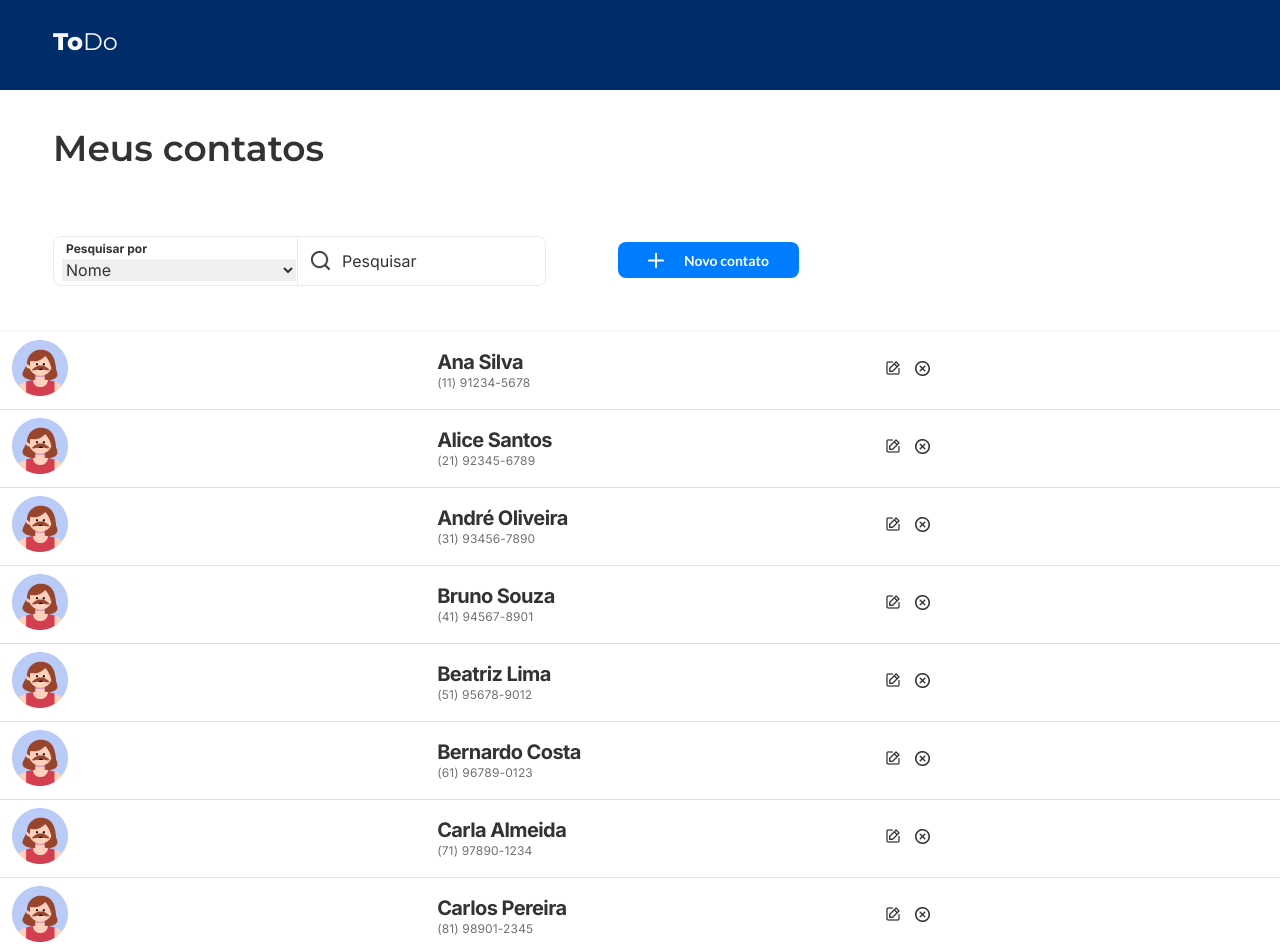
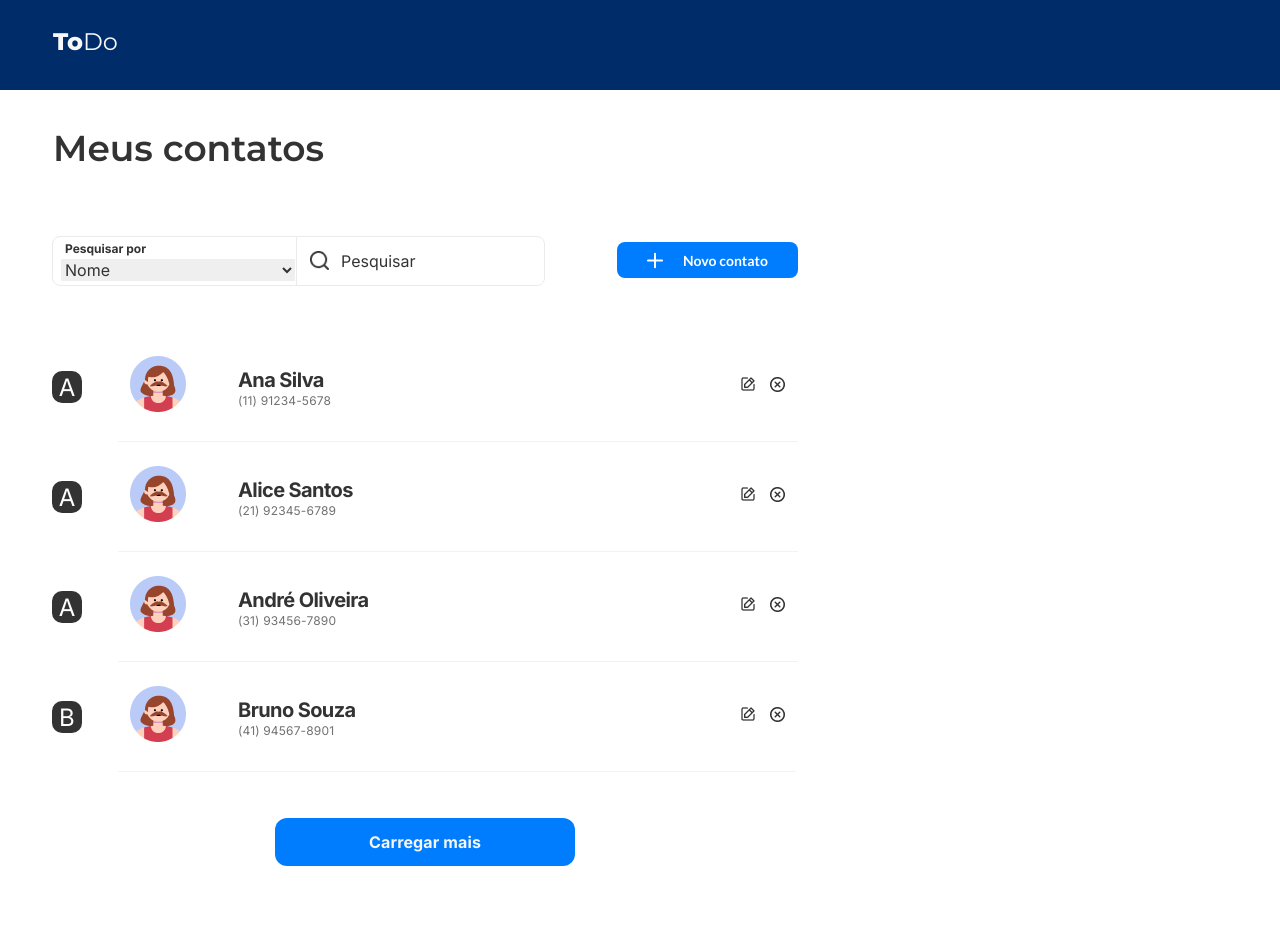
Before and after one commit to fernando-r-costa/contacts, a React (Create React App) app: page / in a window 1280 px wide. Shown: the top 952 px of the page. After the commit the page ends 912 px from the top, so only its background shows below. Built offline with nearby package versions, Linux system fonts and the light colour scheme; data requests are answered from the project's data file.

Commit message:
feat: implement button-more and index letter

```diff
--- a/src/Components/Button/Button.css
+++ b/src/Components/Button/Button.css
@@ -1,4 +1,4 @@
-.search_button_new {
+.table_search_button_new {
     width: 181px;
     height: 36px;
     background-color: #007DFE;
@@ -16,10 +16,28 @@
     align-items: center;
 }
 
-.search_button_new img {
+.table_search_button_new img {
     margin-right: 20px;
 }
 
 button:hover {
     opacity: 80%;
 }
+
+.table_button_more {
+    width: 300px;
+    height: 48px;
+    background-color: #007DFE;
+    border-radius: 12px;
+    border: none;
+    font-family: 'Inter', sans-serif;
+    font-weight: 700;
+    font-size: 16px;
+    letter-spacing: 0.128px;
+    cursor: pointer;
+    color: #F5F5F5;
+    display: inline-flex;
+    justify-content: center;
+    align-items: center;
+    margin: 46px 0;
+}
--- a/src/Components/Button/index.js
+++ b/src/Components/Button/index.js
@@ -3,9 +3,14 @@ import './Button.css';
 const Button = ({props}) => {
     if (props === 'new') {
         return (
-            <button className="search_button_new">
+            <button className="table_search_button_new">
                 <img src='./plus.png' alt=''></img>
                 Novo contato
+            </button>)
+    } else if(props === 'more') {
+        return (
+            <button className="table_button_more">
+                Carregar mais
             </button>)
     }
 }
--- a/src/Components/Search/Search.css
+++ b/src/Components/Search/Search.css
@@ -1,25 +1,25 @@
-.search {
+.table_search {
     border: 1px solid #EBEBEB;
     border-radius: 8px;
-    margin: 0 0 46px 53px;
+    margin: 0 0 46px 0;
     width: 491px;
     height: 48px;
     display: inline-flex;
     justify-content: space-between;
 }
 
-.search select,
-.search input {
+.table_search select,
+.table_search input {
     border: transparent;
 }
 
-.search_options {
+.table_search_options {
     display: inline-flex;
     flex-direction: column;
     width: 242px;
 }
 
-.search_options label {
+.table_search_options label {
     color: #333;
     font-size: 12px;
     font-family: 'Inter', sans-serif;
@@ -28,7 +28,7 @@
     margin: 4px 0 0 12px;
 }
 
-.search_options select {
+.table_search_options select {
     color: #333;
     font-size: 16px;
     font-family: 'Inter', sans-serif;
@@ -37,7 +37,7 @@
     outline: transparent;
 }
 
-.search_text {
+.table_search_text {
     display: flex;
     width: 248px;
     height: 48px;
@@ -47,13 +47,13 @@
     outline: transparent;
 }
 
-.search_text img {
+.table_search_text img {
     width: 20px;
     height: 20px;
     margin-top: 5px;
 }
 
-.search_text input {
+.table_search_text input {
     width: 190px;
     margin-left: 10px;
     color: #333;
@@ -63,7 +63,7 @@
     outline: transparent;
 }
 
-.search_text input::placeholder {
+.table_search_text input::placeholder {
     color: #333;
     font-size: 16px;
     font-family: 'Inter', sans-serif;
--- a/src/Components/Search/index.js
+++ b/src/Components/Search/index.js
@@ -2,15 +2,15 @@ import './Search.css';
 
 const Search = () => {
     return (
-        <div className='search'>
-            <div className='search_options'>
+        <div className='table_search'>
+            <div className='table_search_options'>
                 <label>Pesquisar por</label>
                 <select name='options'>
                     <option value={"Nome"}>Nome</option>
                     <option value={"Telefone"}>Telefone</option>
                 </select>
             </div>
-            <div className='search_text'>
+            <div className='table_search_text'>
                 <img src='./search.png' alt=''></img>
                 <input type='search' placeholder='Pesquisar'></input>
             </div>
--- a/src/Components/Table/Table.css
+++ b/src/Components/Table/Table.css
@@ -1,19 +1,40 @@
+.table {
+    width: 744px;
+    margin-left: 53px;
+    display: flex;
+    flex-direction: column;
+    align-items: center;
+}
+
 .table h2 {
     font-family: 'Montserrat', sans-serif;
     font-weight: 600;
     font-size: 36px;
     color: #333333;
-    margin: 40px 0 46px 53px;
+    margin: 40px 0 46px 0;
     height: 60px;
+    align-self: flex-start;
 }
 
 .table h3 {
+    color: #FFF;
+    text-align: center;
+    font-size: 24px;
+    font-family: 'Inter', sans-serif;
+    background-color: #333333;
+    width: 30px;
+    height: 32px;
+    border-radius: 10px;
+}
+
+.table h4 {
     font-family: 'Inter', sans-serif;
     font-weight: 700;
     font-size: 20px;
     color: #333333;
     letter-spacing: -0.03em;
     line-height: 25px;
+    margin-top: 20px;
 }
 
 .table p {
@@ -22,6 +43,7 @@
     font-size: 12px;
     color: #717171;
     line-height: 16px;
+    margin-bottom: 16px;
 }
 
 .table_edit img {
--- a/src/Components/Table/index.js
+++ b/src/Components/Table/index.js
@@ -11,7 +11,7 @@ const Table = () => {
 
     useEffect(() => {
         API
-            .get()
+            .get('?_page=1&_limit=4')
             .then((response) => setContacts(response.data))
             .catch((err) => {
                 console.error("Ocorreu um erro" + err);
@@ -23,6 +23,16 @@ const Table = () => {
     const columns = useMemo(
         () => [
             {
+                accessorFn: (row) => (
+
+                    <div>
+                        <h3>{row.name[0]}</h3>
+                    </div>
+                ),
+                header: 'Indice',
+                size: 50,
+            },
+            {
                 id: 'avatar',
                 columnDefType: 'display',
                 Cell: () => (
@@ -30,17 +40,18 @@ const Table = () => {
                         <img src='./avatar.png' alt=''></img>
                     </div>
                 ),
+                size: 80,
             },
             {
                 accessorFn: (row) => (
                     <div>
-                        <h3>{row.name}</h3>
+                        <h4>{row.name}</h4>
                         <p>{row.fone}</p>
                     </div>
                 ),
                 header: 'Nome',
                 Header: '',
-                muiTableHeadCellProps: { sx: { color: 'green' } }, //custom props
+                size: 460,
             },
             {
                 id: 'edit',
@@ -51,6 +62,7 @@ const Table = () => {
                         <img src='./delete.png' alt=''></img>
                     </div>
                 ),
+                size: 60,
             },
         ],
         [],);
@@ -63,7 +75,7 @@ const Table = () => {
                 <Search />
 
                 <Button
-                props='new'
+                    props='new'
                 />
             </section>
 
@@ -74,6 +86,36 @@ const Table = () => {
                 enableSorting={false}
                 enableTopToolbar={false}
                 enableTableHead={false}
+                enableBottomToolbar={false}
+                enablePagination={false}
+                muiTablePaperProps={{
+                    elevation: 0,
+                    sx: {
+                        border: 'transparent',
+                    },
+                }}
+                muiTableBodyProps={{
+                    sx: {
+                        '& td:nth-of-type(1)': {
+                            borderBottom: 'transparent',
+                            paddingLeft: '0'
+                        },
+                    },
+                }}
+                muiTableBodyCellProps={{
+                    sx: {
+                        borderBottom: '1px solid #F2F2F2'
+                    },
+                }}
+            // enableGrouping
+            // initialState={{
+            //     grouping: ['Indice'],
+            //     expanded: true,
+            // }}
+            />
+
+            <Button
+                props='more'
             />
 
         </div>
```
Also changed, not shown: 1 other file (tests, documents, lock files or other folders).
